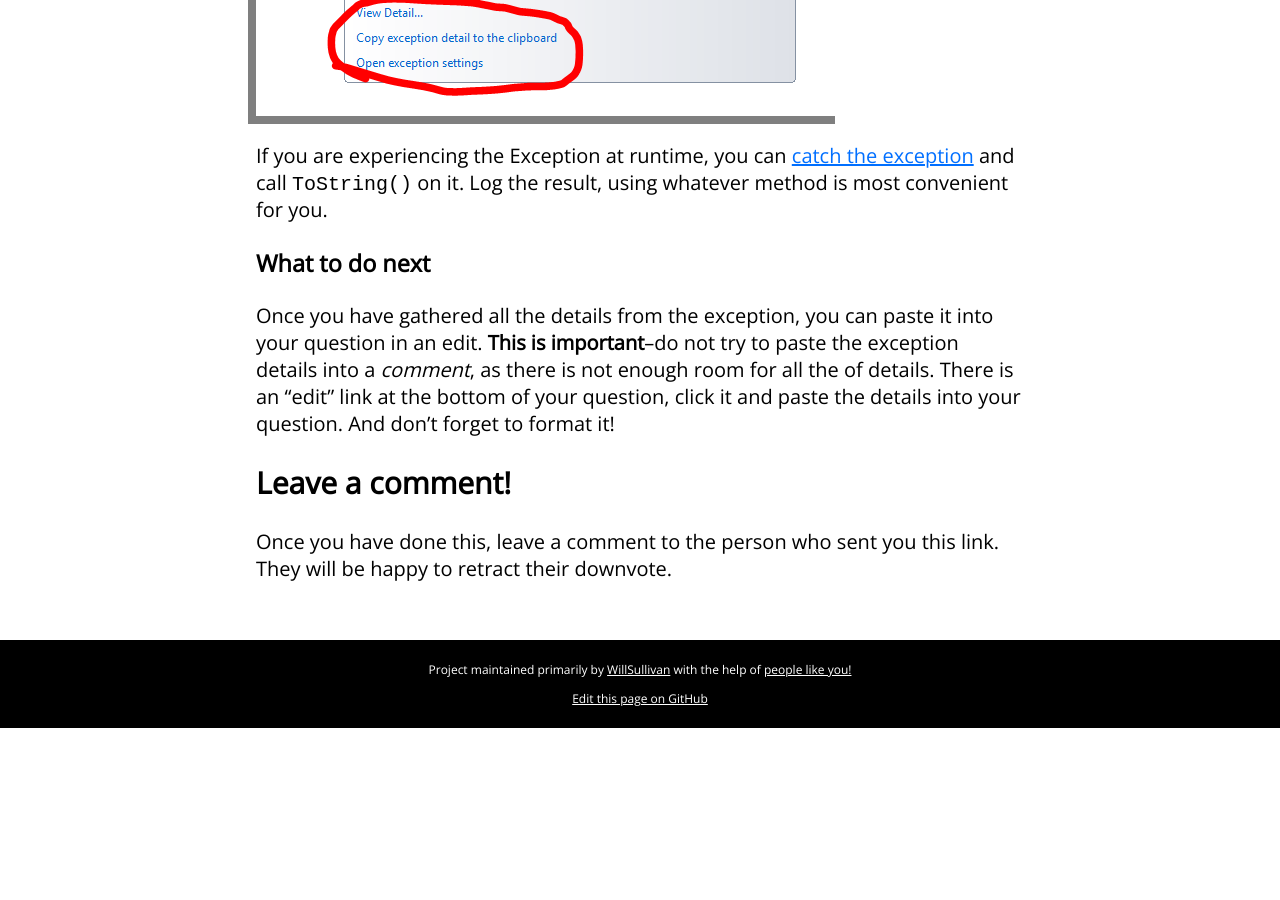
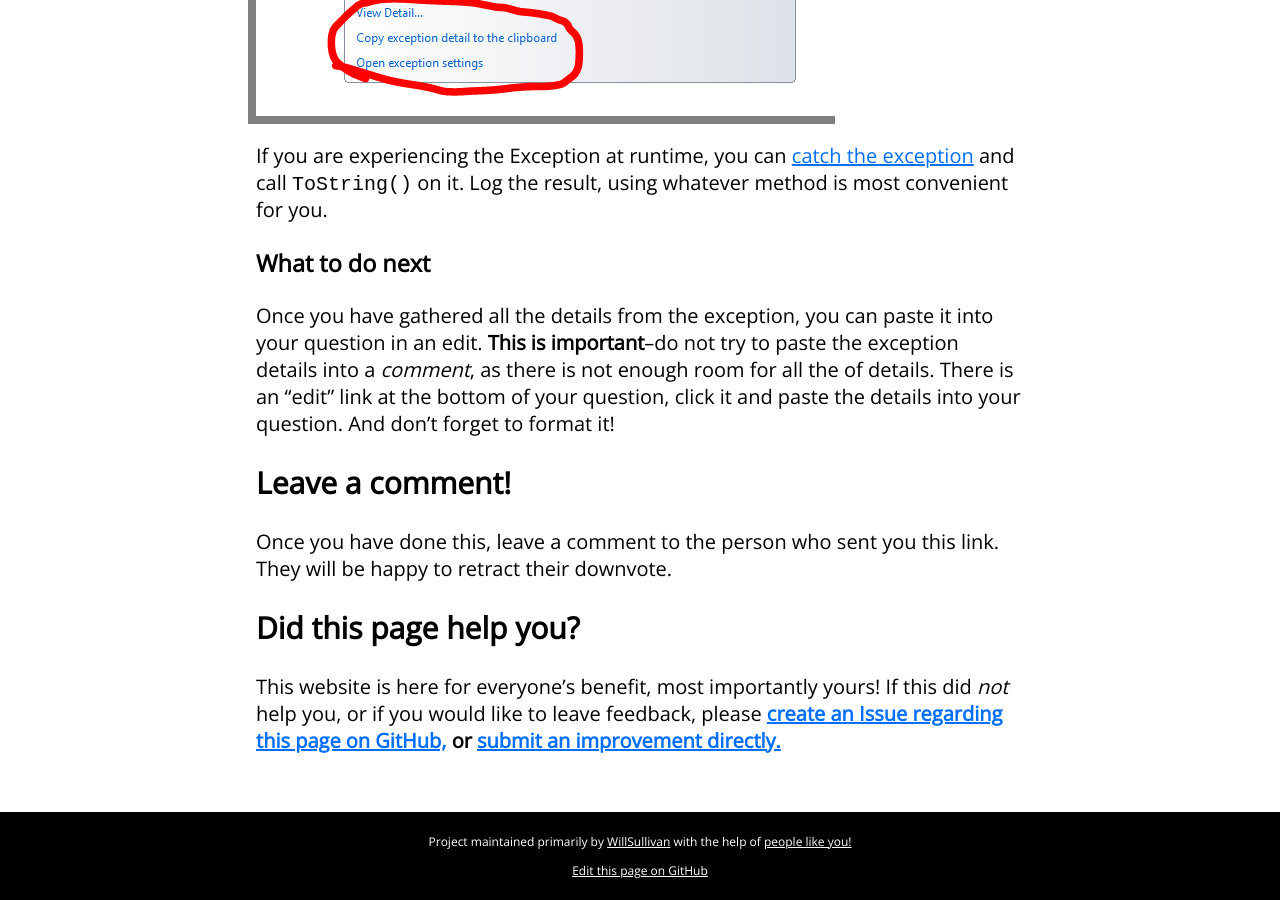
Before and after one commit to WillSullivan/idownvotedbecause, a Jekyll site: the page built from stackoverflow/noexceptiondetails.md, in a window 1280 px wide and 900 px high, scrolled down 2064 px. Built offline with Jekyll 4.4.1, drawn with Linux system fonts in a browser that asks for light colours; comment, search, counter and statistics services are not loaded; before the commit the page ends 2792 px from its top, so only the background shows below that.

Commit message:
Update noexceptiondetails.md

```diff
--- a/stackoverflow/noexceptiondetails.md
+++ b/stackoverflow/noexceptiondetails.md
@@ -36,5 +36,9 @@ If you are experiencing the Exception at runtime, you can [catch the exception](
 ### What to do next
 Once you have gathered all the details from the exception, you can paste it into your question in an edit. **This is important**--do not try to paste the exception details into a _comment_, as there is not enough room for all the of details. There is an "edit" link at the bottom of your question, click it and paste the details into your question. And don't forget to format it!
 
-## Leave a comment!
+## Leave a comment! {#leaveacomment}
 Once you have done this, leave a comment to the person who sent you this link. They will be happy to retract their downvote.
+
+## Did this page help you?
+This website is here for everyone's benefit, most importantly yours! If this did <i>not</i> help you, or if you would
+like to leave feedback, please **[create an Issue regarding this page on GitHub,](https://github.com/WillSullivan/IDownvotedBecause/issues/new) or [submit an improvement directly.](https://github.com/WillSullivan/IDownvotedBecause/edit/master/{{ page.path }})**
```
